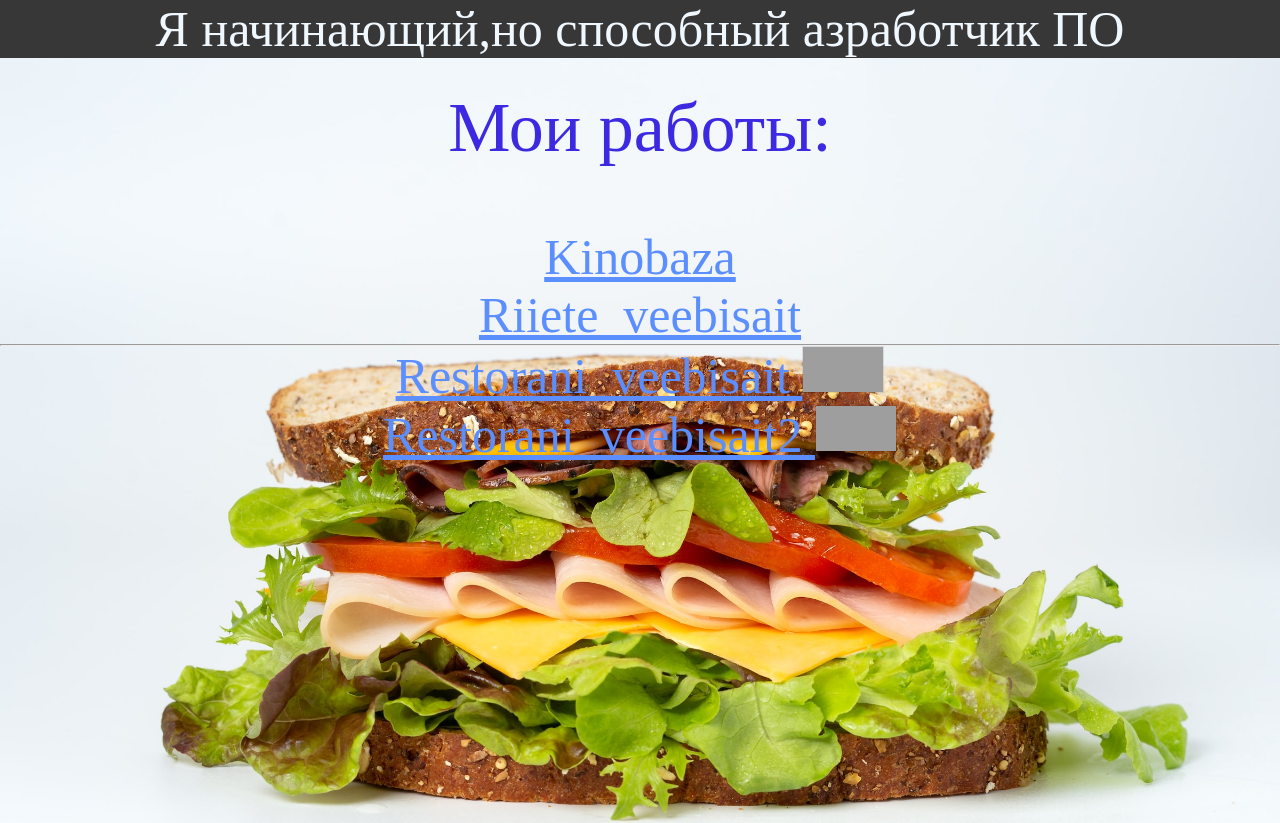
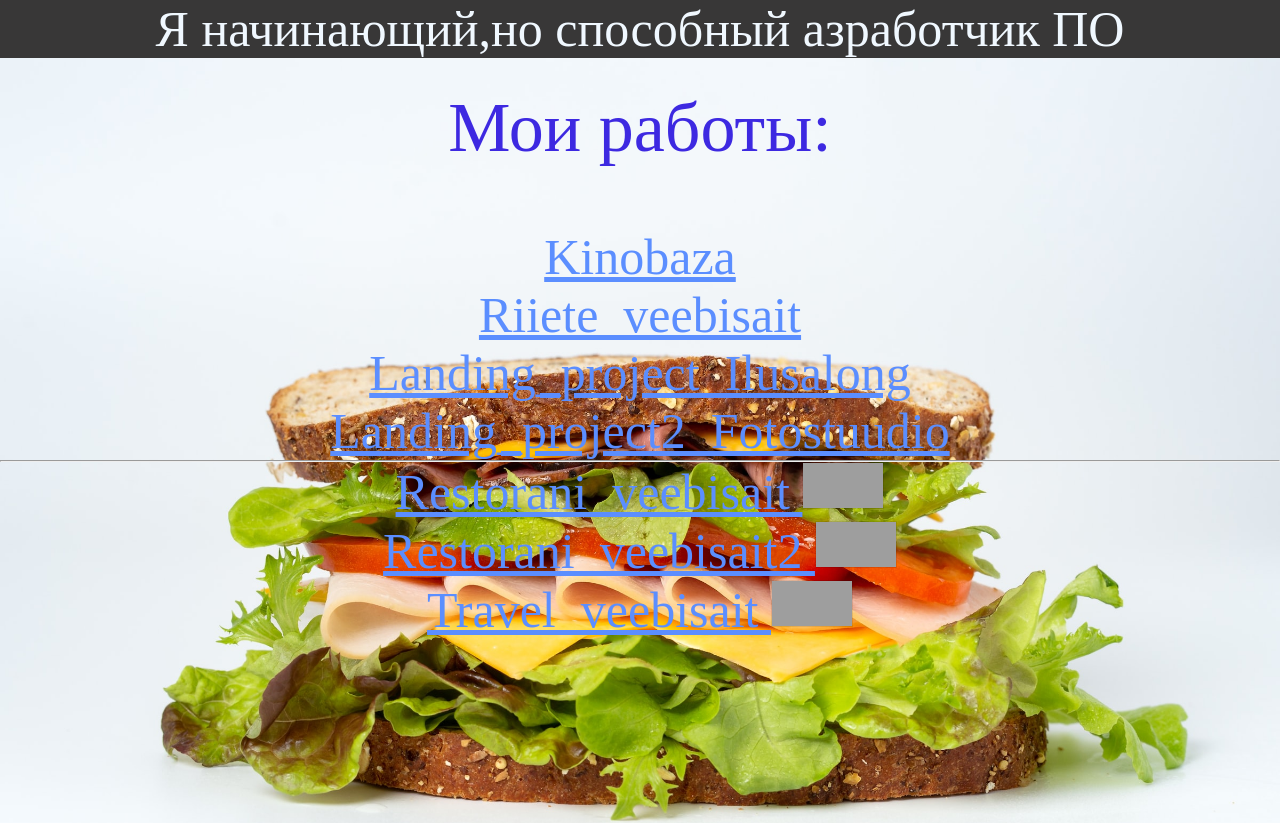
Before and after one commit to Snus292/Snus292.github.io, a plain HTML site: page index.html in a window 1280 px wide. Shown: the top 823 px of the page. Drawn offline with Linux system fonts and the light colour scheme; grey boxes are pictures that could not be loaded.

Commit message:
Add files via upload

```diff
--- a/index.html
+++ b/index.html
@@ -13,12 +13,18 @@
         <div class="myproject">
             <a href="/KinoBaza/html/index.html">Kinobaza</a>
             <a href="/Site/html/index.html">Riiete_veebisait</a>
+            <a href="/Landing_project/js/index.html">Landing_project_Ilusalong</a>
+            <a href="/LandingProject_PhotoStudia/js/index.html">Landing_project2_Fotostuudio</a>
             <hr><a href="">Restorani_veebisait
                 <iframe style="border: 1px solid rgba(0, 0, 0, 0.1);" width="80" height="45" src="https:/www.figma.com/embed?embed_host=share&url=https%3A%2F%2Fwww.figma.com%2Ffile%2FjmtG0EEdxBSWqtDfKmSef5%2F1%3Fnode-id%3D0%253A1%26t%3DYh9Wlm1pDW5ca1h1-1" allowfullscreen>
                 </iframe>
             </a>
             <a href="">Restorani_veebisait2
                 <iframe style="border: 1px solid rgba(0, 0, 0, 0.1);" width="80" height="45" src="https://www.figma.com/embed?embed_host=share&url=https%3A%2F%2Fwww.figma.com%2Ffile%2Fs8hRTQee4hGuqQn43dVsid%2F2%3Fnode-id%3D1%253A7%26t%3DaJLpmYf59S6FRPgF-1" allowfullscreen>
+                </iframe>
+            </a>
+            <a href="">Travel_veebisait
+                <iframe style="border: 1px solid rgba(0, 0, 0, 0.1);" width="80" height="45" src="https://www.figma.com/embed?embed_host=share&url=https%3A%2F%2Fwww.figma.com%2Ffile%2FmMmcxUEIaaw14Vhw4PfGB0%2FUntitled%3Fnode-id%3D0%253A1%26t%3DjnwjKhh54HRj3Ngz-1" allowfullscreen>
                 </iframe>
             </a>
 
```
